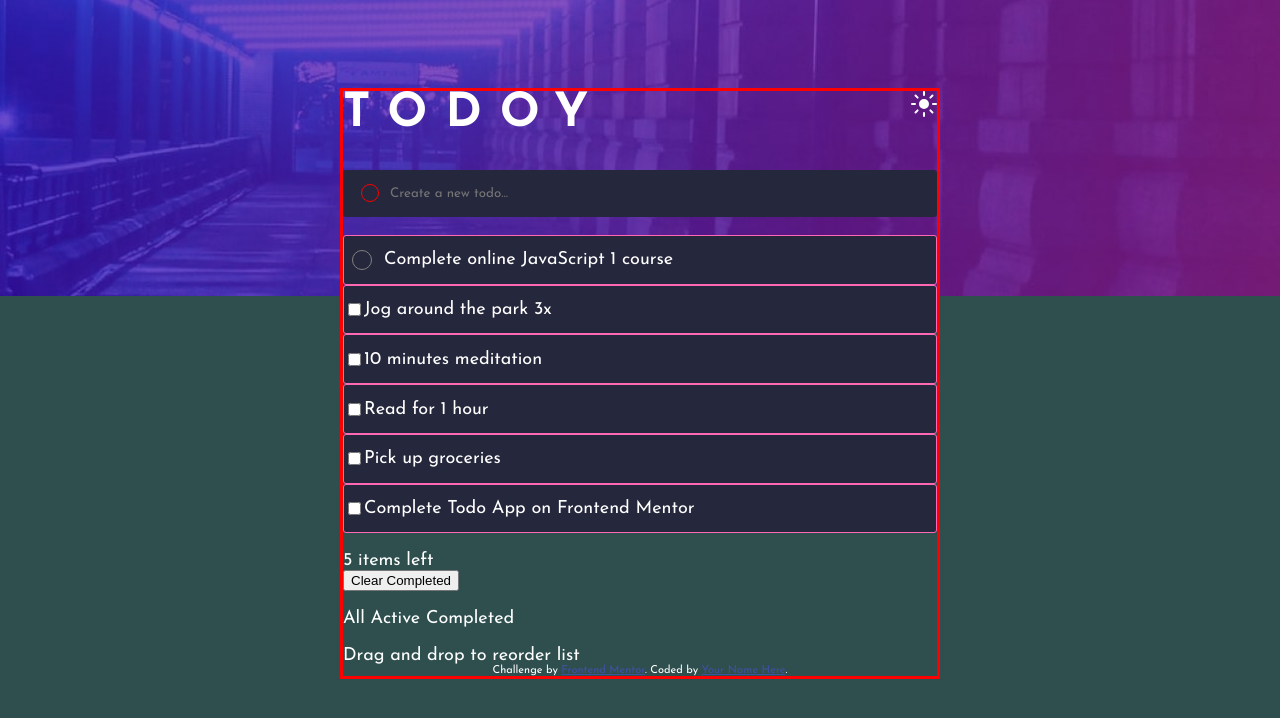
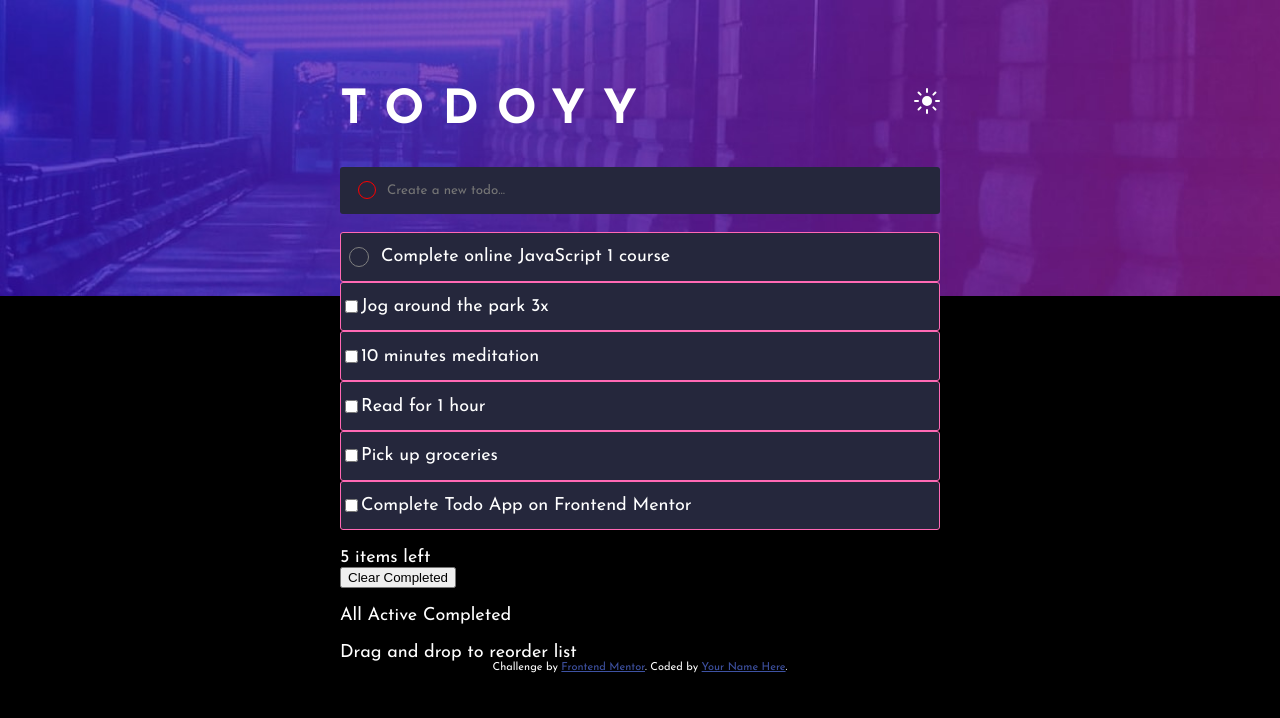
Before and after one commit to venovor/10-todo-app-backup, a plain HTML site: page index.html in a window 1280 px wide. Drawn offline with nearby package versions, Linux system fonts and the light colour scheme; files that its build step writes are made by us from their sources.

Commit message:
code washing

```diff
--- a/index.html
+++ b/index.html
@@ -14,7 +14,7 @@
   </header>
   <main class="container-todo">
     <div class="container-title">
-      <h1 class="title"><strong>Todoy</strong></h1>
+      <h1 class="title"><strong>Todoyy</strong></h1>
       <svg xmlns="http://www.w3.org/2000/svg" width="26" height="26"><path fill="#FFF" fill-rule="evenodd" d="M13 21a1 1 0 011 1v3a1 1 0 11-2 0v-3a1 1 0 011-1zm-5.657-2.343a1 1 0 010 1.414l-2.121 2.121a1 1 0 01-1.414-1.414l2.12-2.121a1 1 0 011.415 0zm12.728 0l2.121 2.121a1 1 0 01-1.414 1.414l-2.121-2.12a1 1 0 011.414-1.415zM13 8a5 5 0 110 10 5 5 0 010-10zm12 4a1 1 0 110 2h-3a1 1 0 110-2h3zM4 12a1 1 0 110 2H1a1 1 0 110-2h3zm18.192-8.192a1 1 0 010 1.414l-2.12 2.121a1 1 0 01-1.415-1.414l2.121-2.121a1 1 0 011.414 0zm-16.97 0l2.121 2.12A1 1 0 015.93 7.344L3.808 5.222a1 1 0 011.414-1.414zM13 0a1 1 0 011 1v3a1 1 0 11-2 0V1a1 1 0 011-1z"/></svg>
     </div>
     <div class="todo">
--- a/scss/_base.scss
+++ b/scss/_base.scss
@@ -7,7 +7,7 @@ html {
 
 body {
     /*background-color: $background-color;*/
-    background-color: darkslategrey; /* to be removed, use for test only */
+    background-color: black; /* to be removed, use for test only */
     font-size: $font-main;
     font-family: $font-family;
     margin: 0;
@@ -28,7 +28,7 @@ body {
     width: 80vw;
     position: absolute;
     font-family: $font-family;
-    border: solid red; /* to be removed */
+    //border: solid red; /* to be removed */
 
     @include desktop {
         width: 600px;
```
